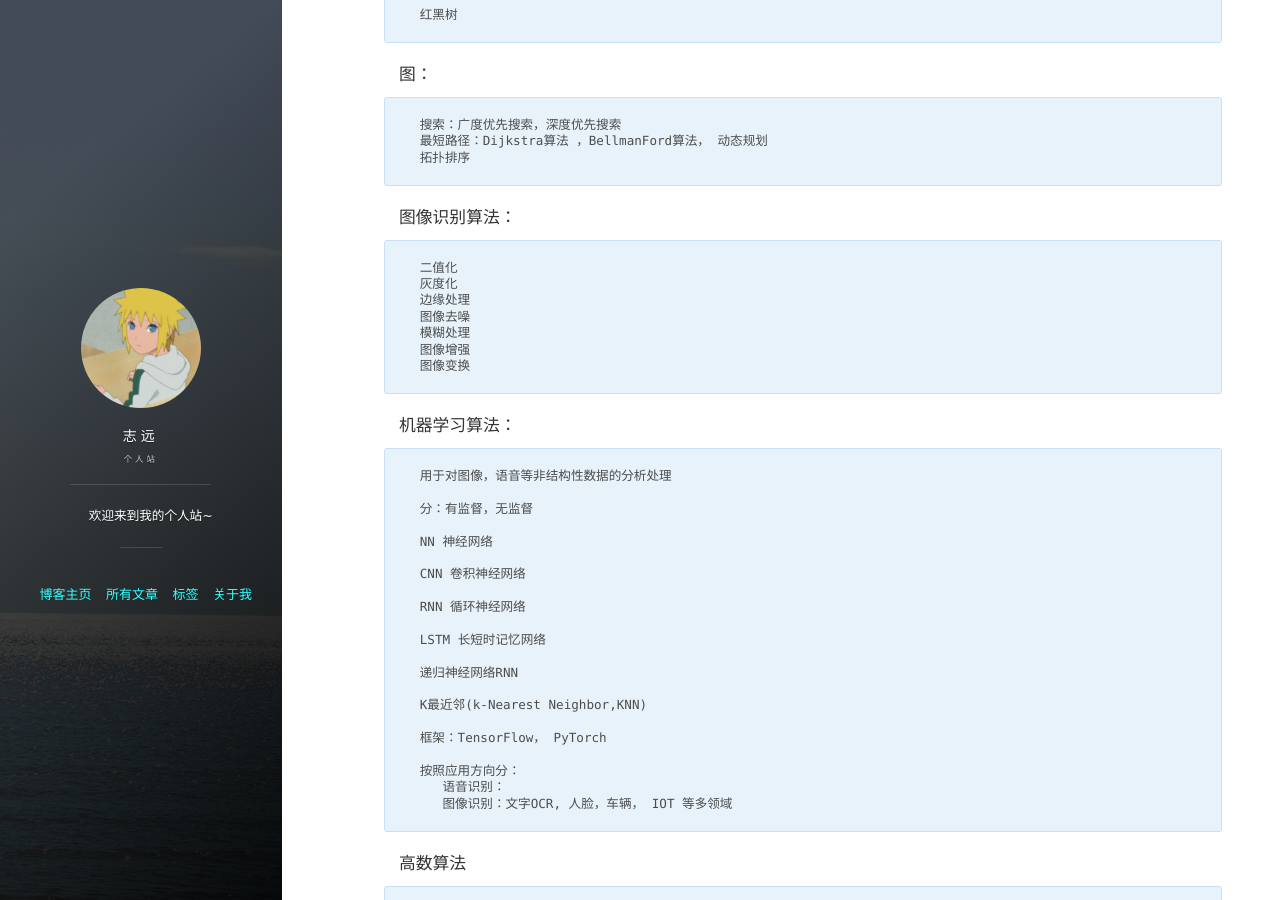
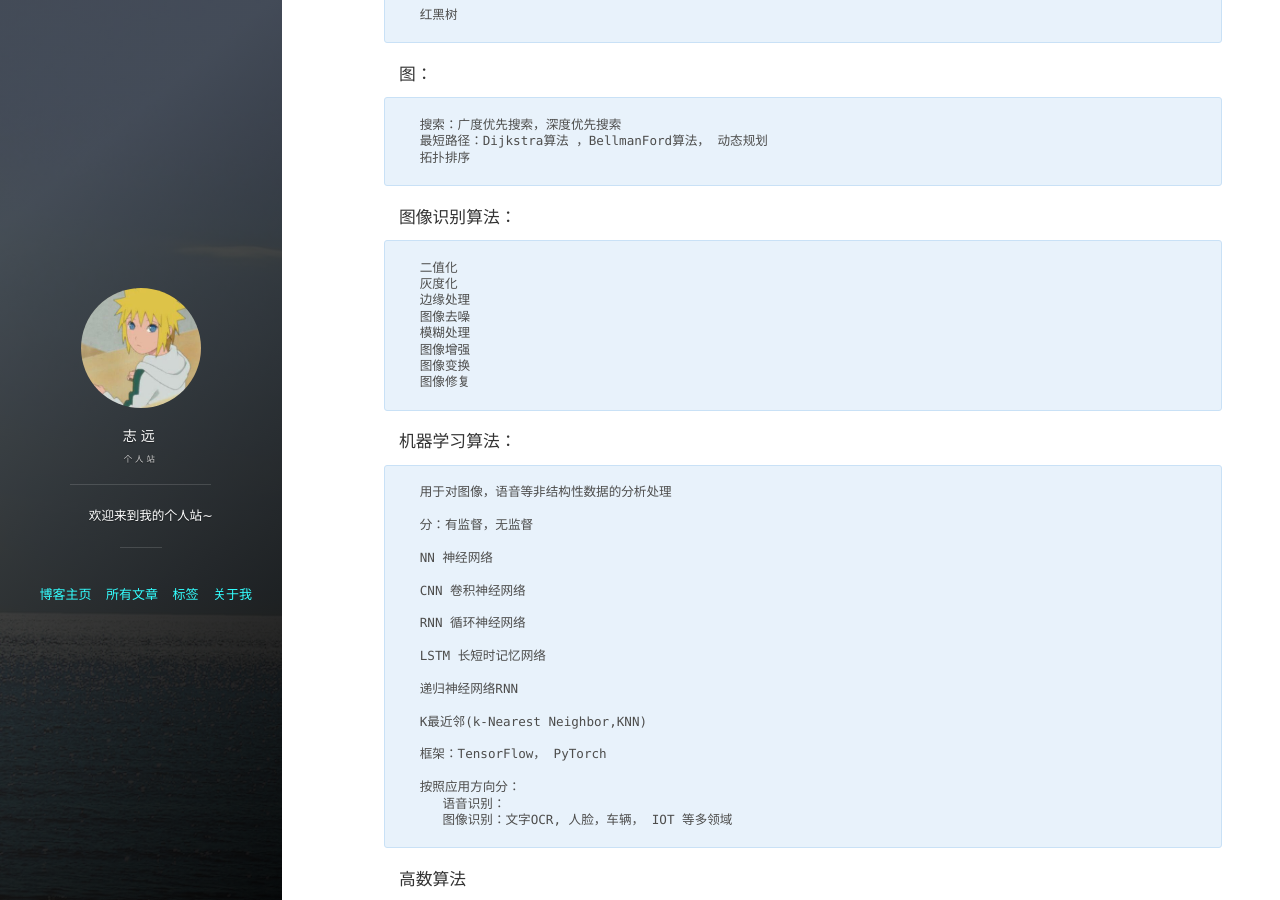
Before and after one commit to blueskyxzy/blueskyxzy.github.io, a Jekyll site: the page built from _posts/2019-11-20-algorithms.md, in a window 1280 px wide and 900 px high, scrolled down 646 px. Built offline with Jekyll 4.4.1, drawn with Linux system fonts in a browser that asks for light colours; nearby versions of some CDN libraries; comment, search, counter and statistics services are not loaded.

Commit message:
算法总结

```diff
--- a/_posts/2019-11-20-algorithms.md
+++ b/_posts/2019-11-20-algorithms.md
@@ -42,6 +42,7 @@ tags: 总结
      模糊处理
      图像增强
      图像变换
+     图像修复
 
 #### 机器学习算法：
      用于对图像，语音等非结构性数据的分析处理
```
